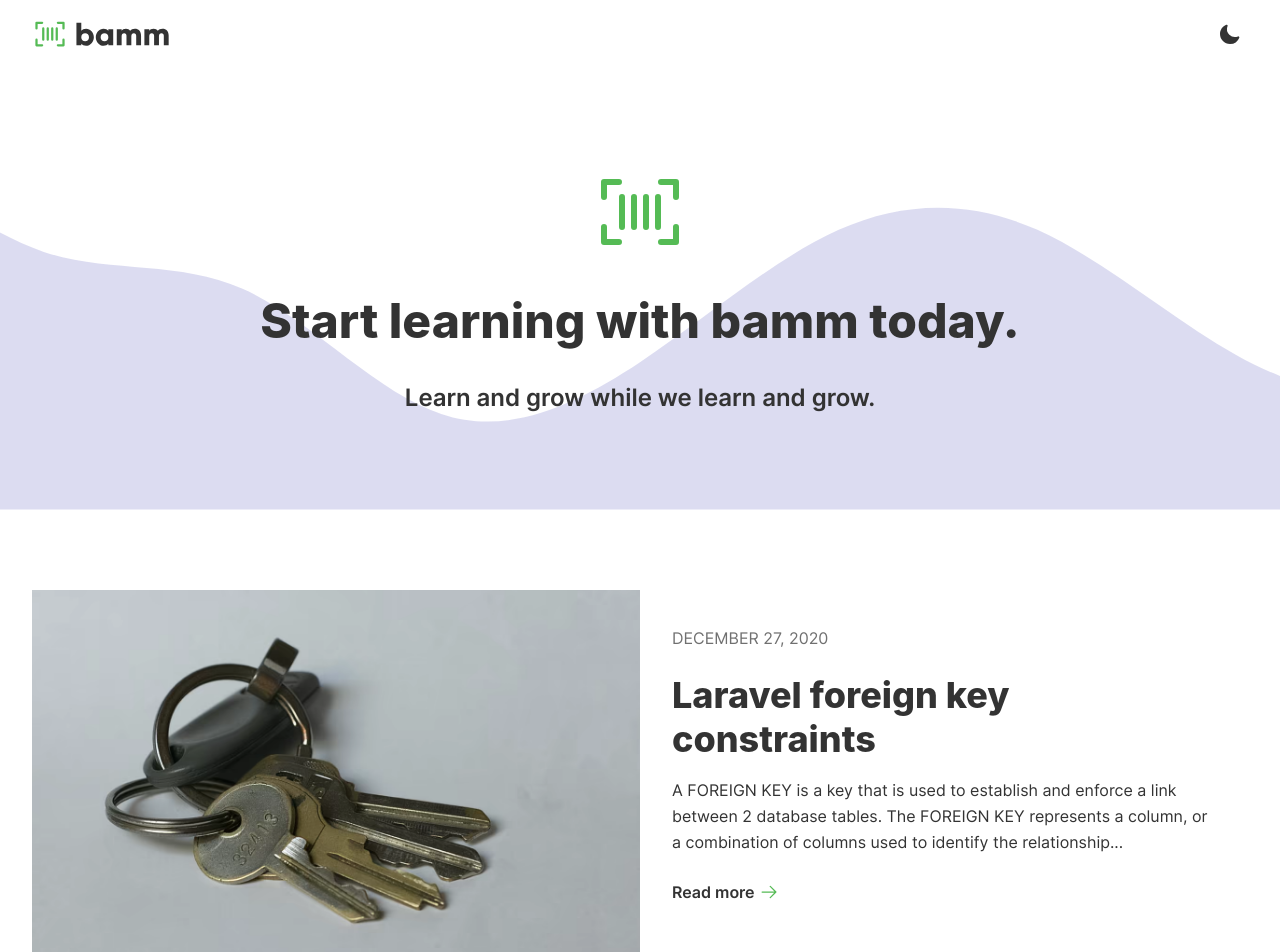
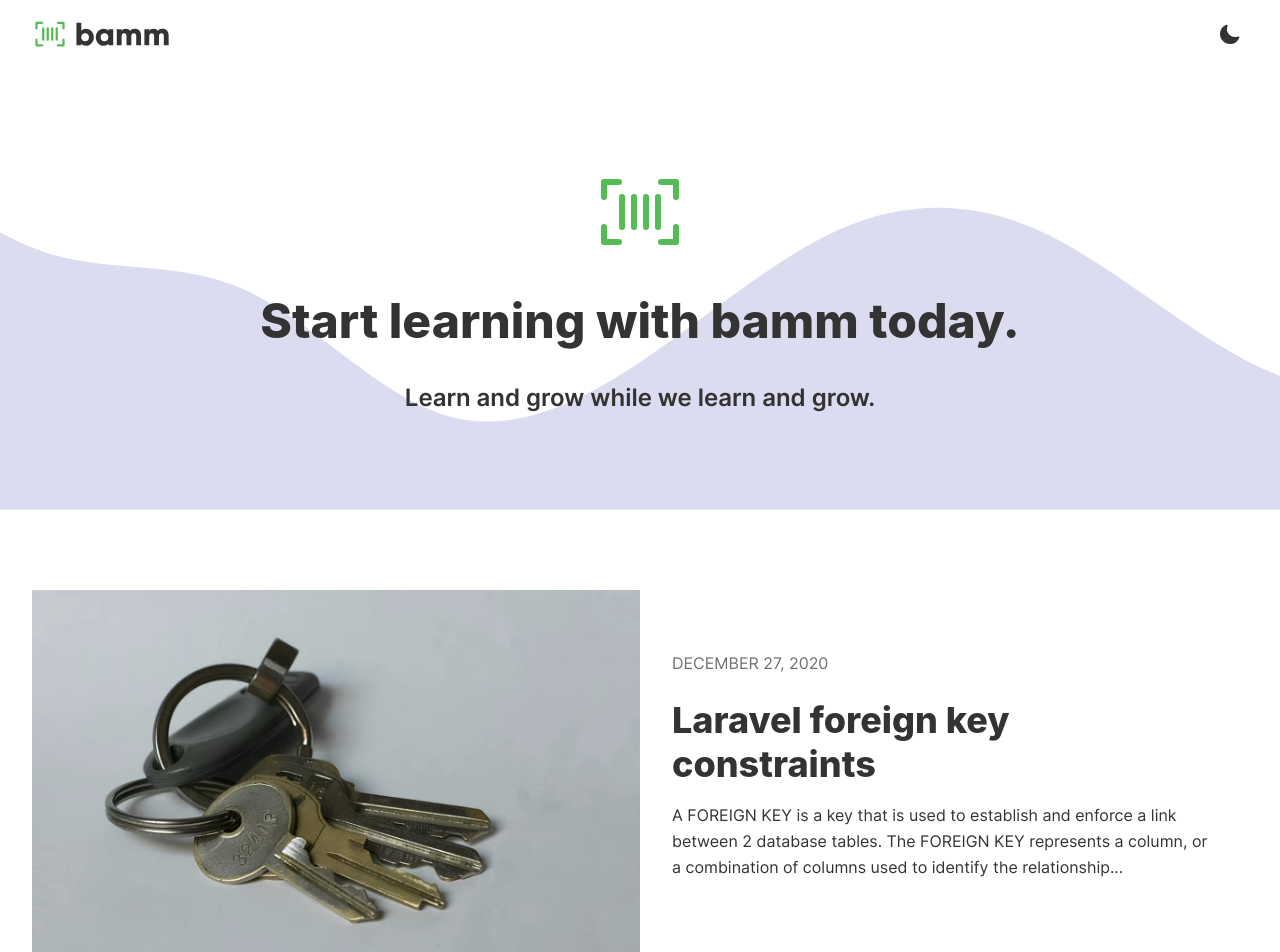
Before and after one commit to thebamm/bamm, a Next.js app: page / in a window 1280 px wide. Shown: the top 952 px of the page. Built offline with nearby package versions, Linux system fonts and the light colour scheme; a web font is replaced by a local one.

Commit message:
Updating for lighthouse- removing read more link

```diff
--- a/components/heroPost.js
+++ b/components/heroPost.js
@@ -29,13 +29,11 @@ export default function HeroPost({
           </Link>
         </h3>
 
-        <p className="leading-relaxed mb-8">
-          {smallContent}
+        <p className="leading-relaxed mb-8">{smallContent}</p>
 
-          <Link as={`/posts/${slug}`} href={`/posts/${encodeURIComponent(slug)}`}>
-            <a className="flex items-center mt-6 font-semibold">Read more <IconArrowRight className='text-xl ml-1 text-apple-500'/></a>
-          </Link>
-        </p>
+        {/*<Link as={`/posts/${slug}`} href={`/posts/${encodeURIComponent(slug)}`}>*/}
+        {/*  <a className="flex items-center font-semibold">Read more <IconArrowRight className='text-xl ml-1 text-apple-500'/></a>*/}
+        {/*</Link>*/}
       </div>
     </section>
   )
```
